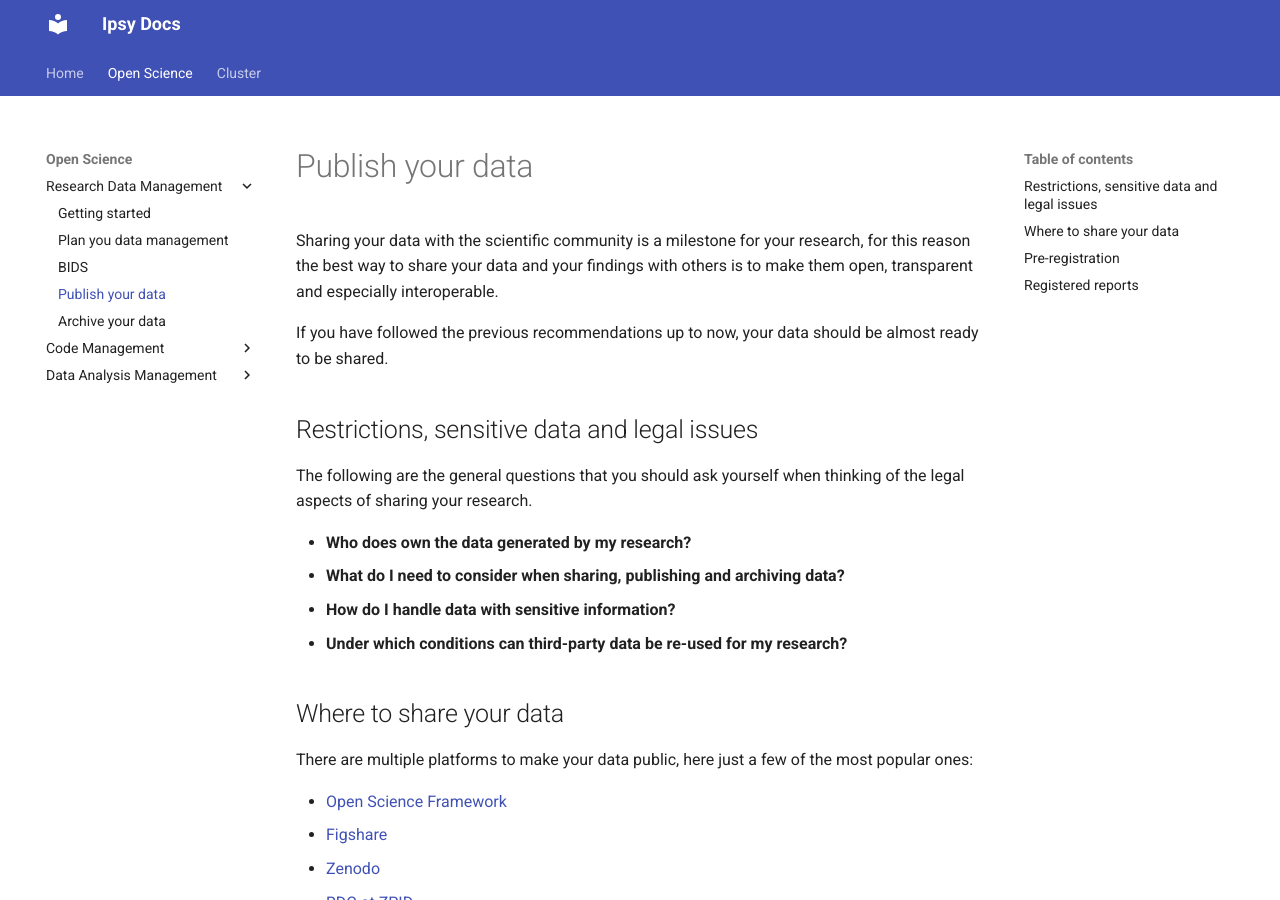
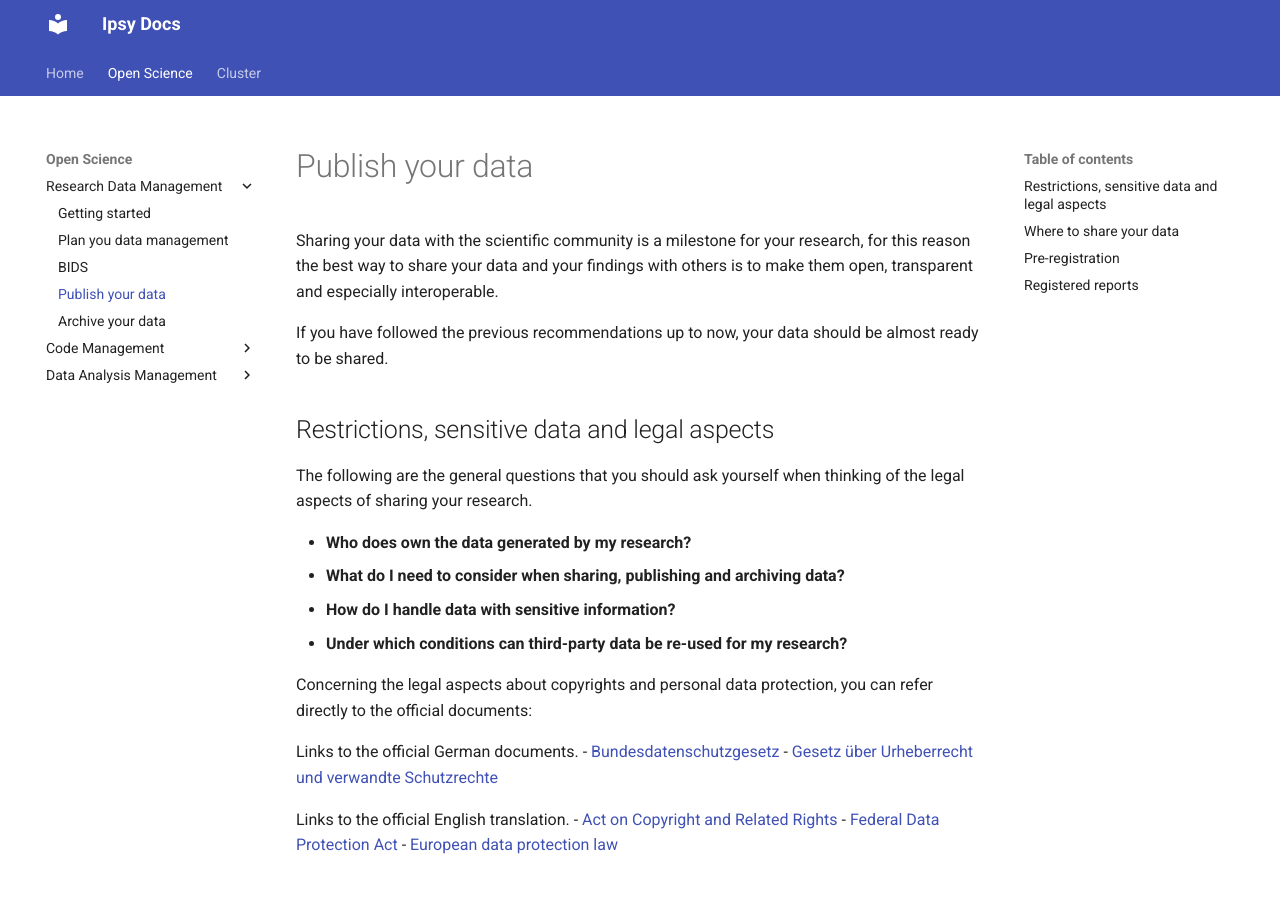
Before and after one commit to pvavra/temp-ipsy, an MkDocs documentation site: the page built from docs/open-science/research-data-management/publish.md, in a window 1280 px wide and 900 px high. Built offline with MkDocs 1.6.1 and Material for MkDocs 9.7.7, drawn with Linux system fonts in a browser that asks for light colours.

Commit message:
Add links to laws, German and European

```diff
--- a/docs/open-science/research-data-management/publish.md
+++ b/docs/open-science/research-data-management/publish.md
@@ -4,7 +4,7 @@ Sharing your data with the scientific community is a milestone for your research
 
 If you have followed the previous recommendations up to now, your data should be almost ready to be shared.
 
-## Restrictions, sensitive data and legal issues
+## Restrictions, sensitive data and legal aspects
 
 The following are the general questions that you should ask yourself when thinking of the legal aspects of sharing your research.
 
@@ -12,6 +12,17 @@ The following are the general questions that you should ask yourself when thinki
 - **What do I need to consider when sharing, publishing and archiving data?**
 - **How do I handle data with sensitive information?**
 - **Under which conditions can third-party data be re-used for my research?**
+
+Concerning the legal aspects about copyrights and personal data protection, you can refer directly to the official documents:
+
+Links to the official German documents.
+- [Bundesdatenschutzgesetz](https://www.gesetze-im-internet.de/bdsg_2018/BJNR209710017.html)
+- [Gesetz über Urheberrecht und verwandte Schutzrechte](https://www.gesetze-im-internet.de/urhg/)
+
+Links to the official English translation.
+- [Act on Copyright and Related Rights](https://www.gesetze-im-internet.de/englisch_urhg/englisch_urhg.html)
+- [Federal Data Protection Act](https://www.gesetze-im-internet.de/englisch_bdsg/)
+- [European data protection law](https://gdpr-info.eu/)
 
 ## Where to share your data
 
```
